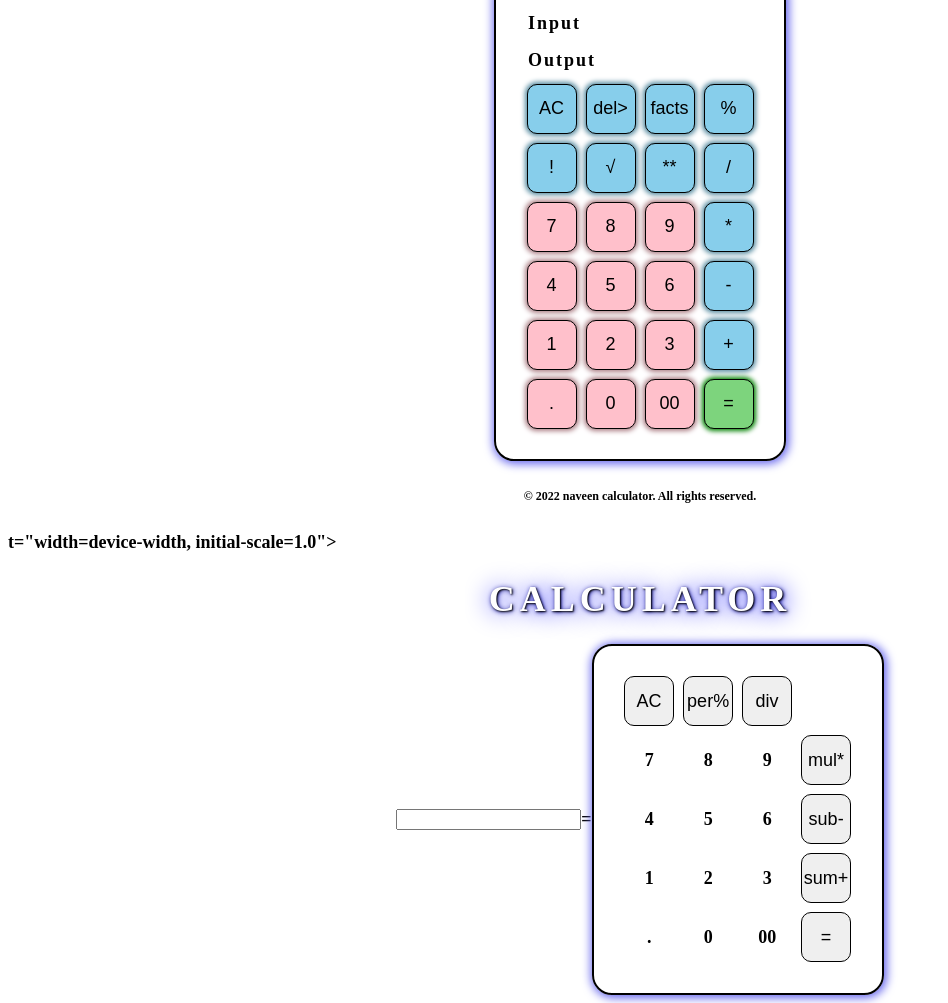
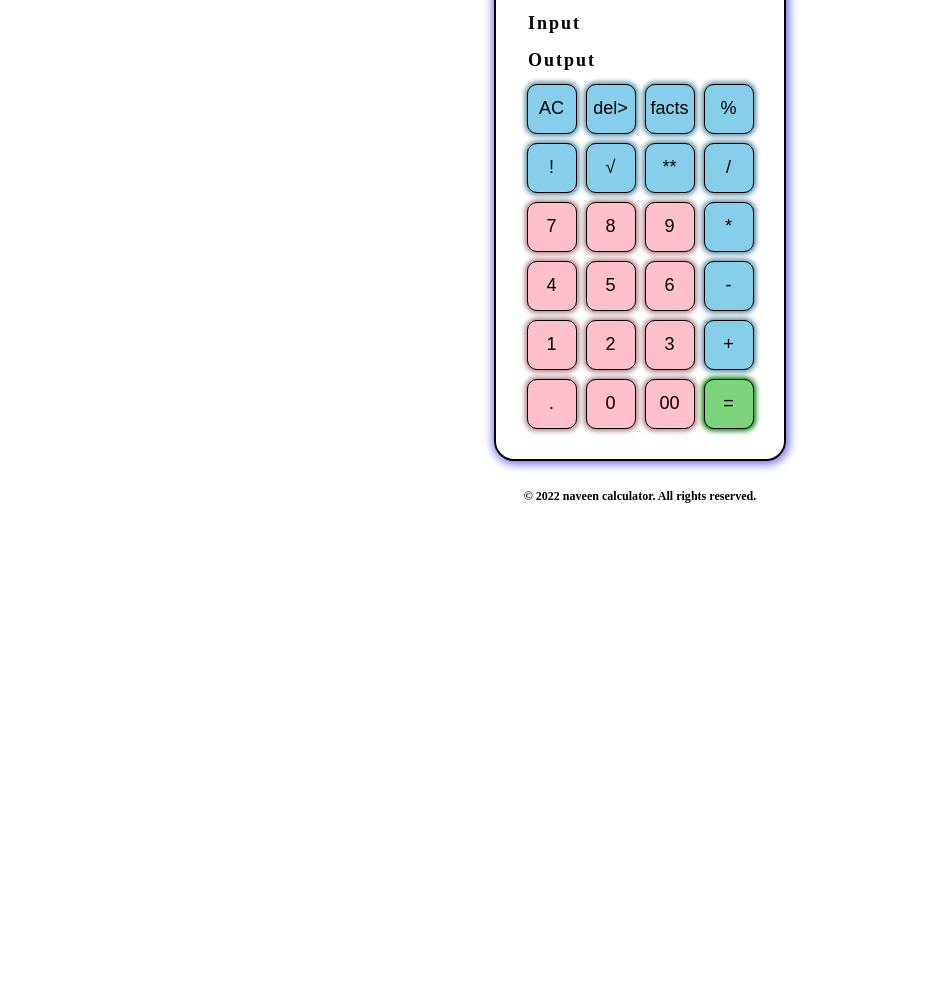
Before and after one commit to NaveenDoddi/calculator, a plain HTML site: page index.html in a window 1280 px wide. Shown: the part 113-1116 px from the top of the page, without its empty margins (0-948 px from the left). After the commit the page ends 800 px from the top, so only its background shows below. Drawn offline with Linux system fonts and the light colour scheme.

Commit message:
Update index.html

```diff
--- a/index.html
+++ b/index.html
@@ -76,46 +76,4 @@
     </div>
     <h6 style="text-align: center   ;">&copy; 2022 naveen calculator. All rights reserved.</h6>
 </body>
-</html>t="width=device-width, initial-scale=1.0">
-    <title>Document</title>
-</head>
-<body>
-    <h1>CALCULATOR</h1>
-    <div id="maindiv">
-        <input id="inpt"><p id="output">=</p>
-
-    <table>
-        <tr>
-            <td><button onclick="ac()">AC</button></td>
-            <td><button onclick="per()">per%</button></td>
-            <td><button onclick="div()">div</button></td>
-        </tr>
-
-        <tr>
-            <td>7</td>
-            <td>8</td>
-            <td>9</td>
-            <td><button onclick="mul()">mul*</button></td>
-        </tr>
-        <tr>
-            <td>4</td>
-            <td>5</td>
-            <td>6</td>
-            <td><button id="sub" onclick="sub()">sub-</button></td>
-        </tr>
-        <tr>
-            <td>1</td>
-            <td>2</td>
-            <td>3</td>
-            <td><button id="sum" onclick="sum()">sum+</button></td>
-        </tr>
-        <tr>
-            <td>.</td>
-            <td>0</td>
-            <td>00</td>
-            <td><button onclick="ans()">=</button></td>
-        </tr>
-    </table>
-    </div>
-</body>
 </html>
```
